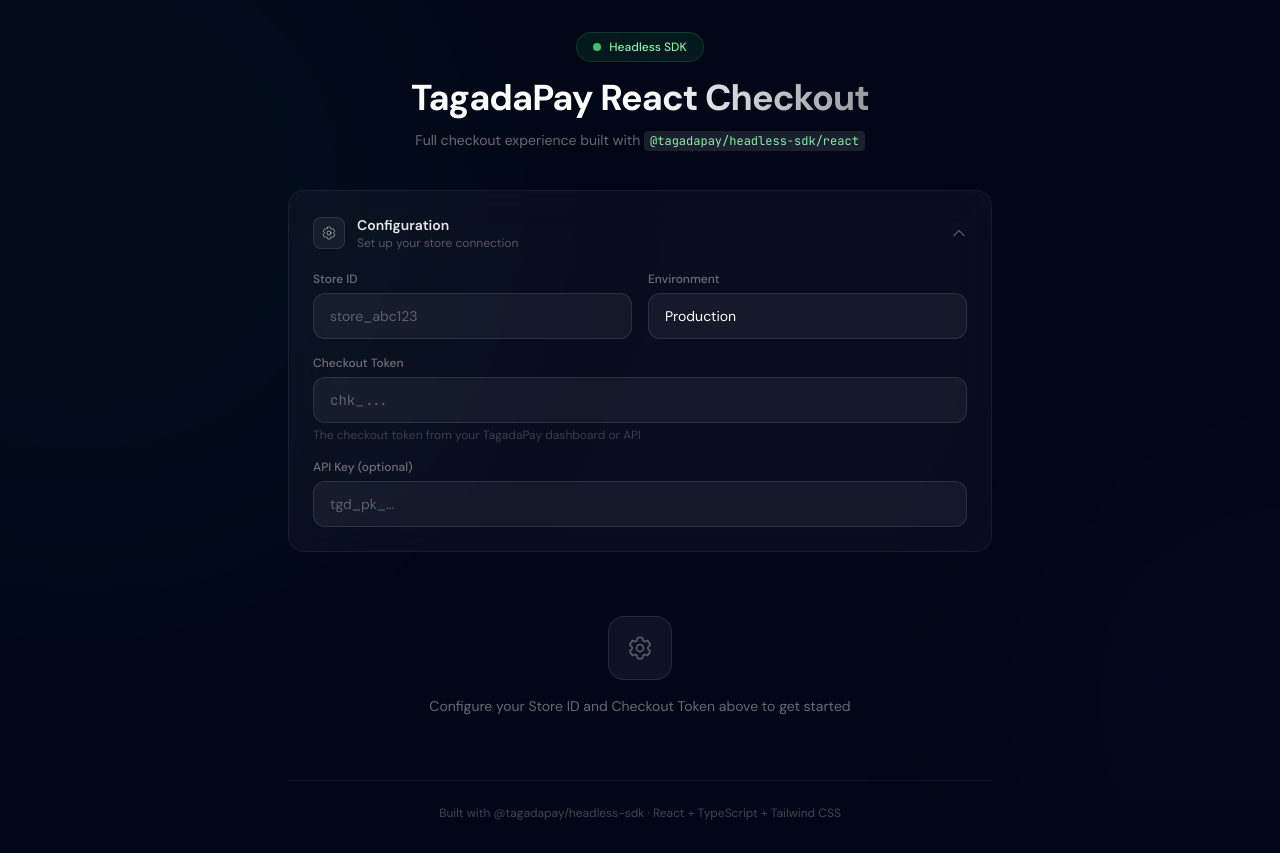
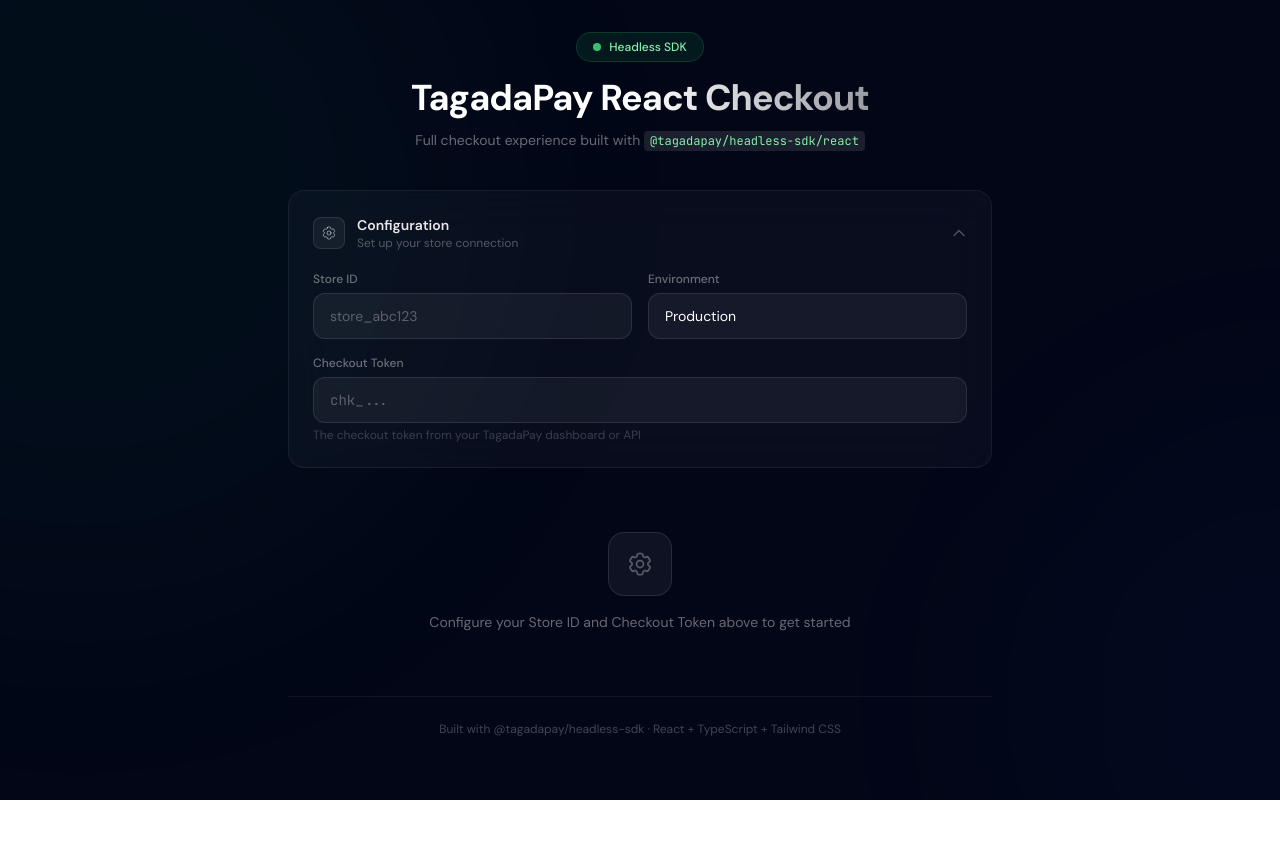
Before and after one commit to TagadaPay/examples, a React (Vite) app in the folder headless-react/: page / in a window 1280 px wide. After the commit the page ends 800 px from the top, so only its background shows below. Built offline with nearby package versions, Linux system fonts and the light colour scheme.

Commit message:
chore: remove API key field from headless-react example
TagadaPay doesn't use public keys — auth is handled via
session tokens from loadSession(checkoutToken).

Made-with: Cursor

```diff
--- a/headless-react/src/App.tsx
+++ b/headless-react/src/App.tsx
@@ -11,7 +11,6 @@ import { ConfirmationStep } from './components/ConfirmationStep';
 export interface AppConfig {
   storeId: string;
   environment: Environment;
-  apiKey: string;
   checkoutToken: string;
 }
 
@@ -22,7 +21,6 @@ function App() {
   const [config, setConfig] = useState<AppConfig>({
     storeId: '',
     environment: 'production',
-    apiKey: '',
     checkoutToken: '',
   });
 
@@ -85,7 +83,6 @@ function App() {
           <TagadaHeadlessProvider
             storeId={config.storeId}
             environment={config.environment}
-            apiKey={config.apiKey || undefined}
           >
             <div className="mt-8 space-y-8 animate-slide-up">
               <StepIndicator steps={[...STEPS]} current={currentStep} />
--- a/headless-react/src/components/ConfigPanel.tsx
+++ b/headless-react/src/components/ConfigPanel.tsx
@@ -88,16 +88,6 @@ export function ConfigPanel({ config, onChange, isOpen, onToggle }: Props) {
             </p>
           </div>
 
-          <div className="sm:col-span-2">
-            <label className="mb-1.5 block text-xs font-medium text-white/40">API Key (optional)</label>
-            <input
-              type="password"
-              value={config.apiKey}
-              onChange={(e) => update({ apiKey: e.target.value })}
-              className="input-dark"
-              placeholder="tgd_pk_..."
-            />
-          </div>
         </div>
       )}
     </div>
```
